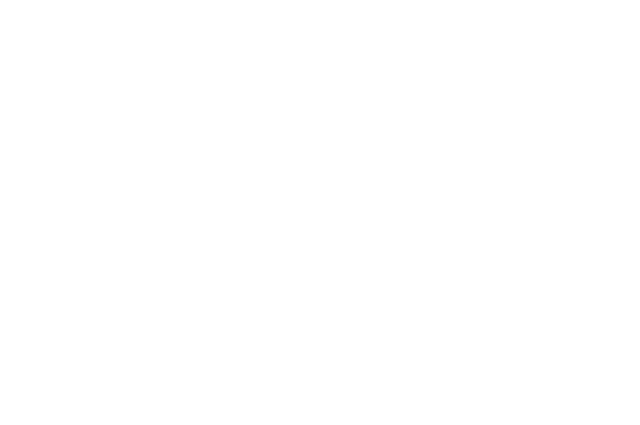
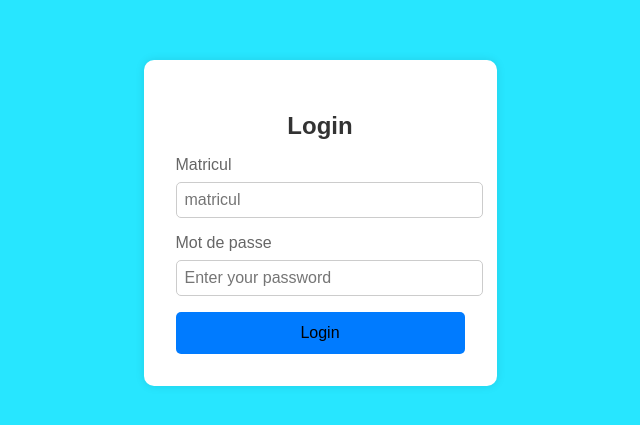
Before and after one commit to WASSIMCHAWCH/F-HR-APP, a React (Create React App) app: page / in a window 1280 px wide. Before the commit this address had no page. Shown: the part 177-602 px from the top of the page, without its empty margins (352-992 px from the left). Built offline with nearby package versions, Linux system fonts and the light colour scheme.

Commit message:
second commit

```diff
--- a/src/App.js
+++ b/src/App.js
@@ -1,31 +1,46 @@
-import { useState } from 'react';
-import { BrowserRouter as Router, Routes, Route } from 'react-router-dom';
-import NavBar from './components/navbar';
-import Footer from './components/footer';
+import { BrowserRouter as Router, Routes, Route } from "react-router-dom";
+import Layout from "./components/layout";
 import Home from './components/home';
 import Calendar from './components/Calendar';
 import History from './components/History';
 import Login from './components/login';
+import React from 'react';
 
 const App = () => {
-  const [isAuthenticated, setIsAuthenticated] = useState(false);
 
-  const handleLogin = () => {
-    // Your login logic
-    setIsAuthenticated(true);
-  };
 
 return (
+
 <Router>
-      {isAuthenticated && <NavBar />}
   <Routes>
-        <Route path="/home" element={<Home />} />
-        <Route path="/calendar" element={<Calendar />} />
-        <Route path="/history" element={<History />} />
-        <Route path="/login" element={<Login onClick={handleLogin} />} />
+    <Route path="/" element={<Login />} />
+        <Route
+          path="/home"
+          element={
+              <Layout>
+                  <Home />
+              </Layout>
+          }
+      />
+        <Route
+          path="/calendar"
+          element={
+              <Layout>
+                  <Calendar />
+              </Layout>
+          }
+      />
+      <Route
+          path="/history"
+          element={
+              <Layout>
+                  <History />
+              </Layout>
+          }
+      />
     </Routes>
-      {isAuthenticated && <Footer />}
   </Router>
+
       );
   };
 
--- /dev/null
+++ b/src/components/layout.js
@@ -0,0 +1,15 @@
+import React from "react";
+import Navbar from "./navbar"; // Assume you have a Navbar component
+import Footer from "./footer"; // Assume you have a Footer component
+
+function Layout({ children }) {
+    return (
+        <>
+            <Navbar />
+            <main>{children}</main>
+            <Footer />
+        </>
+    );
+}
+
+export default Layout;
--- a/src/components/login.css
+++ b/src/components/login.css
@@ -1,6 +1,65 @@
-.gradient-custom {
+body {
+    font-family: Arial, sans-serif;
+    background-color: #27e6ff;
+    margin: 0;
+    padding: 0;
+    display: flex;
+    justify-content: center;
+    align-items: center;
+    height: 100vh;
+}
 
+.login-container {
+    background: #fff;
+    padding: 2rem;
+    border-radius: 10px;
+    box-shadow: 0 0 10px rgba(0, 0, 0, 0.1);
+    max-width: 400px;
+    width: 100%;
+}
 
-    /* W3C, IE 10+/ Edge, Firefox 16+, Chrome 26+, Opera 12+, Safari 7+ */
-    background: linear-gradient(to right, rgb(248, 24, 181), rgb(79, 48, 255))
-    }
+.login-form h2 {
+    margin-bottom: 1rem;
+    font-size: 24px;
+    text-align: center;
+    color: #333;
+}
+
+.form-group {
+    margin-bottom: 1rem;
+}
+
+.form-group label {
+    display: block;
+    margin-bottom: 0.5rem;
+    color: #666;
+}
+
+.form-group input {
+    width: 100%;
+    padding: 0.5rem;
+    border: 1px solid #ccc;
+    border-radius: 5px;
+    font-size: 16px;
+}
+
+.login-button {
+    width: 100%;
+    padding: 0.75rem;
+    background-color: #007bff;
+    border: none;
+    border-radius: 5px;
+    color: #000000;
+    font-size: 16px;
+    cursor: pointer;
+}
+
+.login-button:hover {
+    background-color: #ff0ab5;
+}
+
+.error {
+    color: red;
+    margin-bottom: 1rem;
+    text-align: center;
+}
--- a/src/components/login.js
+++ b/src/components/login.js
@@ -1,49 +1,61 @@
-import React from 'react';
-import './login.css';
+import React, { useState } from "react";
+import { useNavigate } from "react-router-dom";
+import "./login.css";
 
-const Login = () => {
-  return (
-    <section className="vh-100 gradient-custom">
-      <div className="container py-5 h-100">
-        <div className="row d-flex justify-content-center align-items-center h-100">
-          <div className="col-12 col-md-8 col-lg-6 col-xl-5">
-            <div className="card bg-white text-dark" style={{ borderRadius: '1rem' }}>
-              <div className="card-body p-5 text-center">
-                <div className="mb-md-5 mt-md-4 pb-5">
-                  <h2 className="fw-bold mb-2 text-uppercase">Login</h2>
-                  <p className="text-white-50 mb-5">Please enter your login and password!</p>
+function Login() {
+    const [matricul, setMatricul] = useState("");
+    const [password, setPassword] = useState("");
+    const [error, setError] = useState("");
 
-                  <div data-mdb-input-init className="form-outline form-dark mb-4">
-                    <input type="email" id="typeEmailX" className="form-control form-control-lg" />
-                    <label className="form-label" htmlFor="typeEmailX">matricule</label>
-                  </div>
+    const navigate = useNavigate(); // Correct usage of useNavigate
 
-                  <div data-mdb-input-init className="form-outline form-dark mb-4">
-                    <input type="password" id="typePasswordX" className="form-control form-control-lg" />
-                    <label className="form-label" >Password</label>
-                  </div>
+    const handleLogin = (e) => {
+        e.preventDefault();
+        // Simple authentication logic (replace with real authentication)
+        if (matricul === "123" && password === "password") {
+            navigate("/home"); // Redirect to the home page upon successful login
+        } else {
+            setError("Invalid matricul or password");
+        }
+    };
 
-                  <p className="small mb-5 pb-lg-2"><a className="text-white-50" href="#!">Forgot password?</a></p>
-
-                  <button data-mdb-button-init data-mdb-ripple-init className="btn btn-outline-dark btn-lg px-5" type="submit">Login</button>
-
-                  <div className="d-flex justify-content-center text-center mt-4 pt-1">
-                    <a href="#!" className="text-white"><i className="fab fa-facebook-f fa-lg"></i></a>
-                    <a href="#!" className="text-white"><i className="fab fa-twitter fa-lg mx-4 px-2"></i></a>
-                    <a href="#!" className="text-white"><i className="fab fa-google fa-lg"></i></a>
-                  </div>
+    return (
+        <div className="login-container">
+            <form onSubmit={handleLogin} className="login-form">
+                <h2>Login</h2>
+                {error && <p className="error">{error}</p>}
+                <div className="form-group">
+                    <label>Matricul</label>
+                    <input
+                        type="number"
+                        value={matricul}
+                        onChange={(e) => setMatricul(e.target.value)}
+                        placeholder="matricul"
+                        required
+                        maxLength="3"
+                        onInput={(e) => {
+                            if (e.target.value.length > 3) {
+                                e.target.value = e.target.value.slice(0, 3);
+                            }
+                        }}
+                    />
                 </div>
-
-                <div>
-                  <p className="mb-0">Don't have an account? <a href="#!" className="text-white-50 fw-bold">Sign Up</a></p>
+                <div className="form-group">
+                    <label>Mot de passe</label>
+                    <input
+                        type="password"
+                        value={password}
+                        onChange={(e) => setPassword(e.target.value)}
+                        placeholder="Enter your password"
+                        required
+                    />
                 </div>
-              </div>
-            </div>
-          </div>
+                <button type="submit" className="login-button">
+                    Login
+                </button>
+            </form>
         </div>
-      </div>
-    </section>
-  );
-};
+    );
+}
 
 export default Login;
--- a/src/index.js
+++ b/src/index.js
@@ -1,5 +1,4 @@
-import 'mdb-react-ui-kit/dist/css/mdb.min.css';
-import 'bootstrap/dist/css/bootstrap.min.css';
+
 import React from 'react';
 import ReactDOM from 'react-dom/client';
 import App from './App';
```
Lines whose indentation alone changed are shown as unchanged.
